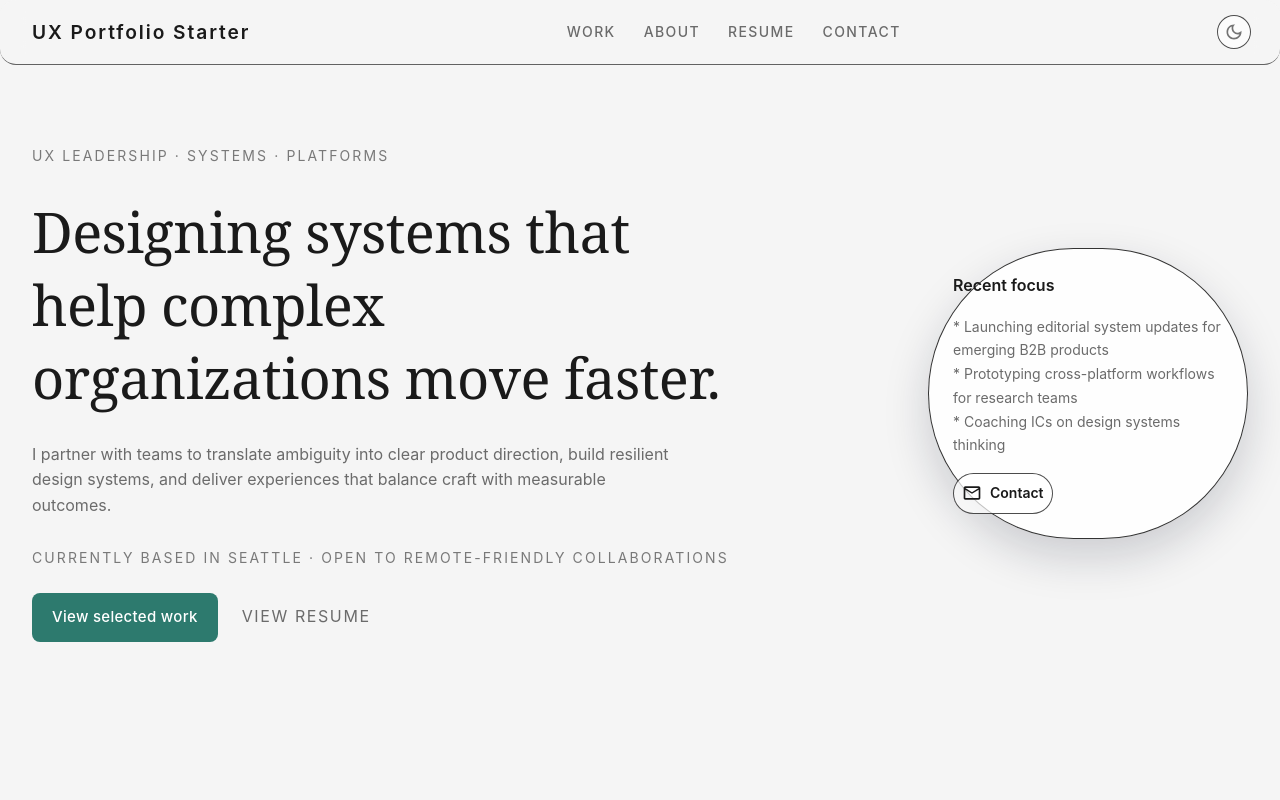
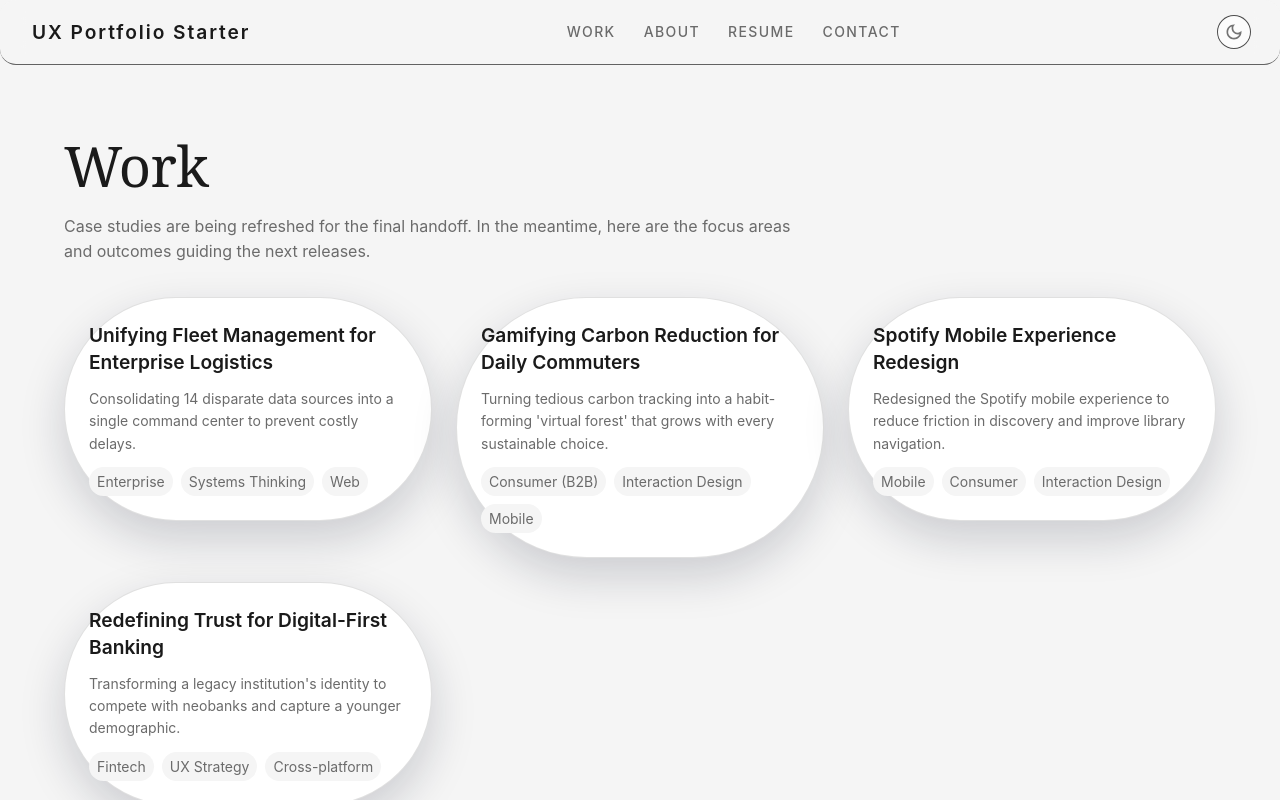
Before and after one commit to sergiullas/uxps, a React (Vite) app: page /work in a window 1280 px wide. Shown: the top 800 px of the page. Built offline with nearby package versions, Linux system fonts and the light colour scheme.

Commit message:
Automate work hub from case study content

```diff
--- a/src/components/case-study/CaseStudyLayout.jsx
+++ b/src/components/case-study/CaseStudyLayout.jsx
@@ -9,7 +9,7 @@ import CaseStudyRelated from './CaseStudyRelated.jsx';
 import CaseStudySection from './CaseStudySection.jsx';
 import CaseStudyTOC from './CaseStudyTOC.jsx';
 import CaseStudyTOCMobile from './CaseStudyTOCMobile.jsx';
-import { workItems } from '../../content/work.js';
+import { WORK_ITEMS } from '../../content/work.js';
 import { CASE_STUDIES } from '../../content/case-studies/index.js';
 import usePrefersReducedMotion from '../../hooks/usePrefersReducedMotion.js';
 import { SectionObserverProvider, useSectionObserverContext } from './SectionObserverProvider.jsx';
@@ -94,7 +94,7 @@ function CaseStudyLayoutContent({ caseStudy }) {
 
       <CaseStudyRelated currentCaseStudy={caseStudy} allCaseStudies={CASE_STUDIES} />
 
-      <CaseStudyFooterNav currentSlug={slug} workItems={workItems} />
+      <CaseStudyFooterNav currentSlug={slug} workItems={WORK_ITEMS} />
     </Stack>
   );
 }
--- a/src/content/case-studies/greensteps-app.js
+++ b/src/content/case-studies/greensteps-app.js
@@ -1,6 +1,9 @@
 export const greenStepsApp = {
   id: "greensteps-app",
   slug: "greensteps-app",
+
+  showInWork: true,
+  workOrder: 20,
 
   meta: {
     title: "Gamifying Carbon Reduction for the Eco-Conscious Commuter",
--- a/src/content/case-studies/omni-logistics.js
+++ b/src/content/case-studies/omni-logistics.js
@@ -1,6 +1,9 @@
 export const omniLogistics = {
   id: "omni-logistics",
   slug: "omni-logistics",
+
+  showInWork: true,
+  workOrder: 10,
 
   meta: {
     title: "Unifying Fleet Management for Enterprise Logistics",
--- a/src/content/case-studies/spotify.js
+++ b/src/content/case-studies/spotify.js
@@ -1,6 +1,9 @@
 export const spotifyCaseStudy = {
   id: 'spotify-redesign',
   slug: 'spotify-redesign',
+
+  showInWork: true,
+  workOrder: 30,
   meta: {
     title: 'Spotify Mobile Experience Redesign',
     description:
--- a/src/content/case-studies/zenith-banking.js
+++ b/src/content/case-studies/zenith-banking.js
@@ -1,6 +1,9 @@
 export const zenithBanking = {
   id: "zenith-banking",
   slug: "zenith-banking",
+
+  showInWork: true,
+  workOrder: 40,
 
   meta: {
     title: "Redefining Trust for the Digital-First Banking Era",
--- a/src/content/hero.js
+++ b/src/content/hero.js
@@ -12,7 +12,7 @@ export const heroContent = {
   sidebarTitle: 'Recent focus',
   primaryCta: {
     label: 'View selected work',
-    href: '/#work',
+    href: '/work',
   },
   secondaryCta: {
     label: 'View resume',
--- a/src/content/navigation.js
+++ b/src/content/navigation.js
@@ -1,7 +1,7 @@
 import { siteMeta } from './siteMeta.js';
 
 export const mainNav = [
-  { label: 'Work', href: '/#work' },
+  { label: 'Work', href: '/work' },
   { label: 'About', href: '/#about' },
   { label: 'Resume', href: '/#resume' },
   { label: 'Contact', href: '/#contact' },
--- a/src/content/work.js
+++ b/src/content/work.js
@@ -1,18 +1,35 @@
-import { spotifyCaseStudy } from './case-studies/spotify.js';
+// src/content/work.js
+// Work hub items are derived from CASE_STUDIES. Do not hand-edit arrays here.
+
+import { CASE_STUDIES } from './case-studies/index.js';
 
 export const workContent = {
-  heading: 'Selected work',
+  heading: 'Work',
+  selectedHeading: 'Selected work',
   description:
     'Case studies are being refreshed for the final handoff. In the meantime, here are the focus areas and outcomes guiding the next releases.',
 };
 
-export const workItems = [
-  {
-    id: spotifyCaseStudy.id,
-    slug: spotifyCaseStudy.slug,
-    title: spotifyCaseStudy.hero.title,
-    summary: spotifyCaseStudy.meta.description,
-    tags: spotifyCaseStudy.hero.tags,
-    thumbnail: spotifyCaseStudy.hero.image?.src,
-  },
-];
+function getWorkOrder(cs) {
+  if (typeof cs.workOrder === 'number') return cs.workOrder;
+  return 999; // default: push to end
+}
+
+export const WORK_ITEMS = CASE_STUDIES
+  // 1) Filter by showInWork flag (default true)
+  .filter((cs) => cs.showInWork !== false)
+  // 2) Sort by workOrder
+  .sort((a, b) => getWorkOrder(a) - getWorkOrder(b))
+  // 3) Map to the shape the Work hub expects
+  .map((cs) => ({
+    id: cs.id || cs.slug,
+    slug: cs.slug,
+    title: cs.hero?.title || cs.meta?.title,
+    summary: cs.hero?.subtitle || cs.meta?.description,
+    tags: cs.hero?.tags || [],
+    image: cs.hero?.image?.src || null,
+  }));
+
+export function getWorkItemBySlug(slug) {
+  return WORK_ITEMS.find((item) => item.slug === slug) || null;
+}
--- a/src/main.jsx
+++ b/src/main.jsx
@@ -6,6 +6,7 @@ import { HelmetProvider } from 'react-helmet-async';
 import AppThemeProvider from './components/core/AppThemeProvider.jsx';
 import Layout from './components/core/Layout.jsx';
 import Home from './pages/Home.jsx';
+import Work from './pages/Work.jsx';
 import NotFound from './pages/NotFound.jsx';
 import CaseStudyRoute from './components/case-study/CaseStudyRoute.jsx';
 
@@ -17,7 +18,7 @@ ReactDOM.createRoot(document.getElementById('root')).render(
           <Layout>
             <Routes>
               <Route path="/" element={<Home />} />
-              <Route path="/work" element={<Home />} />
+              <Route path="/work" element={<Work />} />
               <Route path="/work/:slug" element={<CaseStudyRoute />} />
               <Route path="*" element={<NotFound />} />
             </Routes>
--- a/src/pages/Home.jsx
+++ b/src/pages/Home.jsx
@@ -7,11 +7,13 @@ import EditorialHero from '../components/modules/EditorialHero.jsx';
 import AppSection from '../components/ui/AppSection.jsx';
 import AppButton from '../components/ui/AppButton.jsx';
 import { siteMeta } from '../content/siteMeta.js';
-import { workContent, workItems } from '../content/work.js';
+import { WORK_ITEMS, workContent } from '../content/work.js';
 import { resumeContent, experience, education, skills } from '../content/resume.js';
 import { contactContent } from '../content/contact.js';
 
 export default function Home() {
+  const selectedWork = WORK_ITEMS.slice(0, 3);
+
   return (
     <>
       <Helmet>
@@ -31,7 +33,7 @@ export default function Home() {
         <Stack spacing={{ xs: 3, md: 4 }}>
           <Stack spacing={1.5}>
             <Typography id="work-heading" component="h2" variant="h2" color="text.primary">
-              {workContent.heading}
+              {workContent.selectedHeading || workContent.heading}
             </Typography>
             <Typography variant="body1" color="text.secondary" sx={{ maxWidth: { md: '72ch' } }}>
               {workContent.description}
@@ -49,8 +51,8 @@ export default function Home() {
               gridTemplateColumns: { xs: '1fr', md: 'repeat(3, minmax(0, 1fr))' },
             }}
           >
-            {workItems.map((item) => (
-              <Box component="li" key={item.id}>
+            {selectedWork.map((item) => (
+              <Box component="li" key={item.slug}>
                 <Link
                   component={RouterLink}
                   to={`/work/${item.slug}`}
--- /dev/null
+++ b/src/pages/Work.jsx
@@ -0,0 +1,96 @@
+import * as React from 'react';
+import { Box, Container, Link, Stack, Typography } from '@mui/material';
+import { Helmet } from 'react-helmet-async';
+import { Link as RouterLink } from 'react-router-dom';
+
+import { WORK_ITEMS, workContent } from '../content/work.js';
+import { siteMeta } from '../content/siteMeta.js';
+
+export default function Work() {
+  return (
+    <>
+      <Helmet>
+        <title>{`${workContent.heading} | ${siteMeta.title}`}</title>
+        <meta name="description" content={siteMeta.description} />
+        <link rel="canonical" href={`${siteMeta.url}/work`} />
+      </Helmet>
+
+      <Container maxWidth="lg" component="main" sx={{ py: { xs: 6, md: 8 } }}>
+        <Stack spacing={{ xs: 3, md: 4 }}>
+          <Stack spacing={1.5}>
+            <Typography component="h1" variant="h1" color="text.primary">
+              {workContent.heading}
+            </Typography>
+            <Typography variant="body1" color="text.secondary" sx={{ maxWidth: { md: '72ch' } }}>
+              {workContent.description}
+            </Typography>
+          </Stack>
+
+          <Box
+            component="ul"
+            sx={{
+              listStyle: 'none',
+              p: 0,
+              m: 0,
+              display: 'grid',
+              gap: { xs: 2, md: 3 },
+              gridTemplateColumns: { xs: '1fr', md: 'repeat(3, minmax(0, 1fr))' },
+            }}
+          >
+            {WORK_ITEMS.map((item) => (
+              <Box component="li" key={item.slug}>
+                <Link
+                  component={RouterLink}
+                  to={`/work/${item.slug}`}
+                  underline="none"
+                  sx={(t) => ({
+                    display: 'block',
+                    border: `1px solid ${t.palette.divider}`,
+                    borderRadius: t.shape.borderRadius,
+                    backgroundColor: t.palette.background.paper,
+                    p: { xs: t.spacing(2.5), md: t.spacing(3) },
+                    boxShadow: t.customShadows?.card,
+                    transition: 'border-color 150ms ease, box-shadow 150ms ease',
+                    '&:hover, &:focus-visible': {
+                      borderColor: t.palette.primary.main,
+                      boxShadow: t.customShadows?.primary,
+                    },
+                  })}
+                  aria-label={`View case study: ${item.title}`}
+                >
+                  <Stack spacing={1.5}>
+                    <Typography component="h2" variant="h4" color="text.primary">
+                      {item.title}
+                    </Typography>
+                    <Typography variant="body2" color="text.secondary">
+                      {item.summary}
+                    </Typography>
+                    {item.tags?.length ? (
+                      <Box sx={{ display: 'flex', flexWrap: 'wrap', gap: 1 }}>
+                        {item.tags.map((tag) => (
+                          <Box
+                            key={tag}
+                            sx={{
+                              px: 1,
+                              py: 0.5,
+                              borderRadius: 1,
+                              backgroundColor: (t) => t.palette.background.default,
+                              color: 'text.secondary',
+                              typography: 'caption',
+                            }}
+                          >
+                            {tag}
+                          </Box>
+                        ))}
+                      </Box>
+                    ) : null}
+                  </Stack>
+                </Link>
+              </Box>
+            ))}
+          </Box>
+        </Stack>
+      </Container>
+    </>
+  );
+}
```
